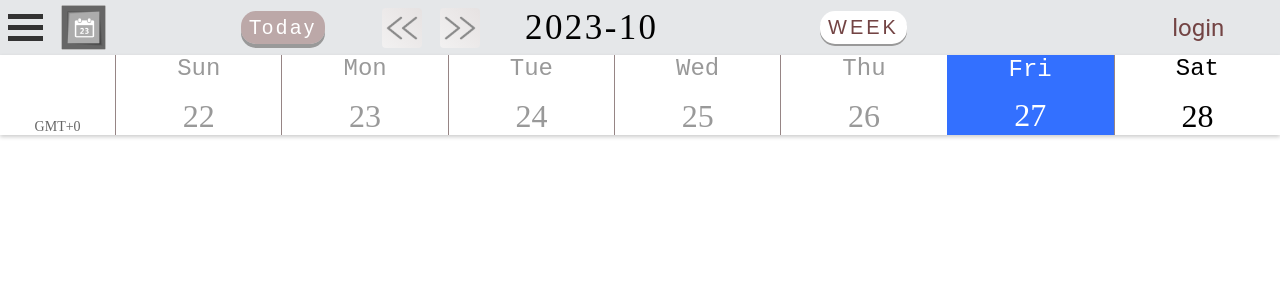
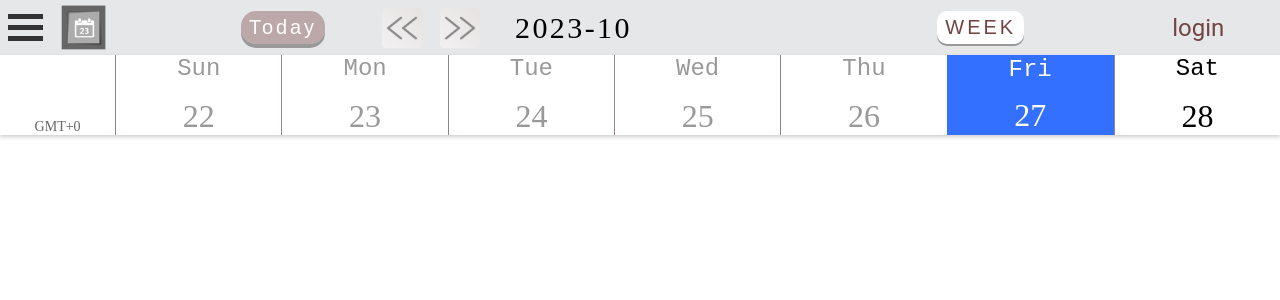
Before and after one commit to lzhhe/COMP3019J-Web-Application-Develop-Project, a Python web app: template App/templates/viewWeek.html in a window 1280 px wide. Shown: the top 300 px of the page. Run offline with Jinja, Linux system fonts and the light colour scheme; the template is opened without the code that fills it, so the values that code supplies are empty.

Commit message:
fix the bug and is the milestone result

```diff
--- a/App/static/css/base.css
+++ b/App/static/css/base.css
@@ -49,7 +49,6 @@
 /* 这一部分是汉堡按钮的地方 */
 .hamburger {
     position: relative;
-    display: inline-block;
     cursor: pointer;
     margin: 3px;
     width: 45px;
@@ -63,7 +62,7 @@
 
 .hamburger:hover {
     background-color: #ab8e8e;
-    box-shadow: 0px 0px 10px 0px rgba(0, 0, 0, 0.5); /* 添加阴影效果 */
+    box-shadow: 0 0 10px 0 rgba(0, 0, 0, 0.5); /* 添加阴影效果 */
 }
 
 .hamburger:hover .hamburger1_title {
@@ -141,6 +140,7 @@
     float: left;
     display: flex;
     align-items: center; /* 垂直居中 */
+    position: relative;
 }
 
 .today_container {
@@ -185,8 +185,9 @@
     width: auto;
     height: auto;
     float: right;
-    position: relative;
-    margin-left: 20%;
+    margin-left: 25%;
+    position: absolute;
+    right: 0;
 }
 
 #changeView {
@@ -198,39 +199,52 @@
     color: #734444;
     background-color: #fff;
     border: none;
-    border-radius: 15px;
+    border-radius: 10px;
     box-shadow: 0 2px #999;
     letter-spacing: 2.2pt;
 }
+
+#changeView:hover {
+    transform: scale(1.1);
+}
+
+
 .changeViewDrop {
     visibility: hidden;
     position: absolute;
     background-color: #f1f1f1;
     min-width: 160px;
     overflow: auto;
-    box-shadow: 0 8px 16px 0 rgba(0,0,0,0.2);
+    box-shadow: 0 8px 16px 0 rgba(0, 0, 0, 0.2);
     border-radius: 10px;
     margin-top: 6px;
     z-index: 10000;
 }
-.changeViewDrop a{
+
+.changeViewDrop a {
     color: #333333;
     padding: 12px 16px;
     text-decoration: none;
     display: block;
 }
+.changeViewDrop a:hover {
+    cursor: pointer;
+    background-color: #e8dede;
+}
+
 .showView {
     visibility: visible;
 }
 
 .time_container {
-    margin-left: 30px;
+    margin-left: 20px;
     position: relative;
     text-align: center;
     padding: 5px 8px;
-    font-size: 35px;
+    font-size: 30px;
     border-radius: 100%;
     letter-spacing: 1.8pt;
+    width: auto;
 }
 
 .changeMonth {
@@ -307,7 +321,7 @@
 
 .information:hover {
     background-color: #c7c3c3; /* 调整为更为柔和的灰色 */
-    box-shadow: 0px 0px 10px 0px rgba(0, 0, 0, 0.5); /* 添加阴影效果 */
+    box-shadow: 0 0 10px 0 rgba(0, 0, 0, 0.5); /* 添加阴影效果 */
 
 }
 
--- a/App/static/js/base.js
+++ b/App/static/js/base.js
@@ -419,7 +419,7 @@ document.addEventListener("DOMContentLoaded", function () {
 
 // 如果用户在下拉框外单击，则关闭下拉框
     window.onclick = function (event) {
-        if (!event.target.matches(changeViewButton)) {
+        if (!event.target.matches('#changeView')) {
             const dropdowns = document.getElementsByClassName("changeViewDrop");
             let i;
             for (i = 0; i < dropdowns.length; i++) {
--- a/App/templates/loginMix.html
+++ b/App/templates/loginMix.html
@@ -184,7 +184,7 @@
 
     // 当用户点击模态之外的任何地方时，关闭它
     window.onclick = function (event) {
-        if (event.target == modal) {
+        if (event.target === modal) {
             modal.style.display = "none";
         }
     };
--- a/App/templates/viewWeek.html
+++ b/App/templates/viewWeek.html
@@ -6,7 +6,7 @@
     <link rel="stylesheet" href="../static/css/viewWeek.css">
 {% endblock %}
 {% block extra_js %}
-     <script src="../static/js/viewWeek.js"></script>
+    <script src="../static/js/viewWeek.js"></script>
 {% endblock %}
 {% block mainBody %}
     <div id="calendarWeek">
```
